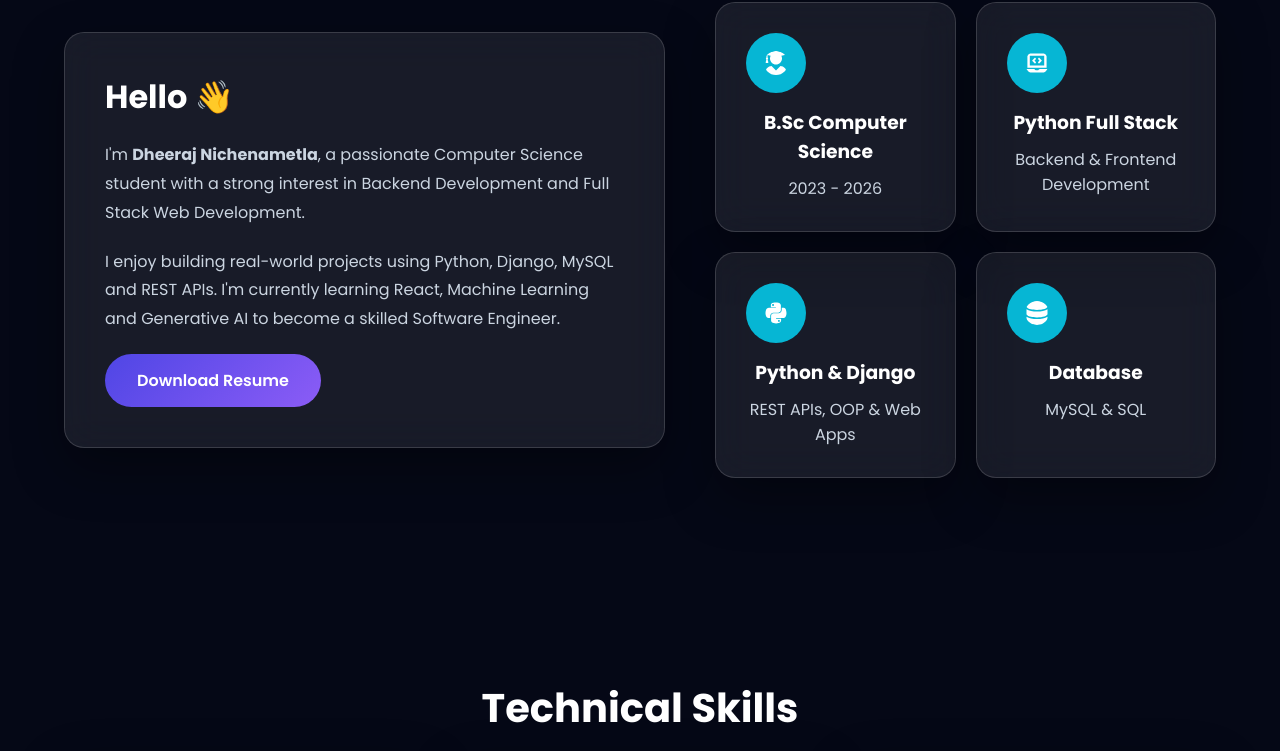
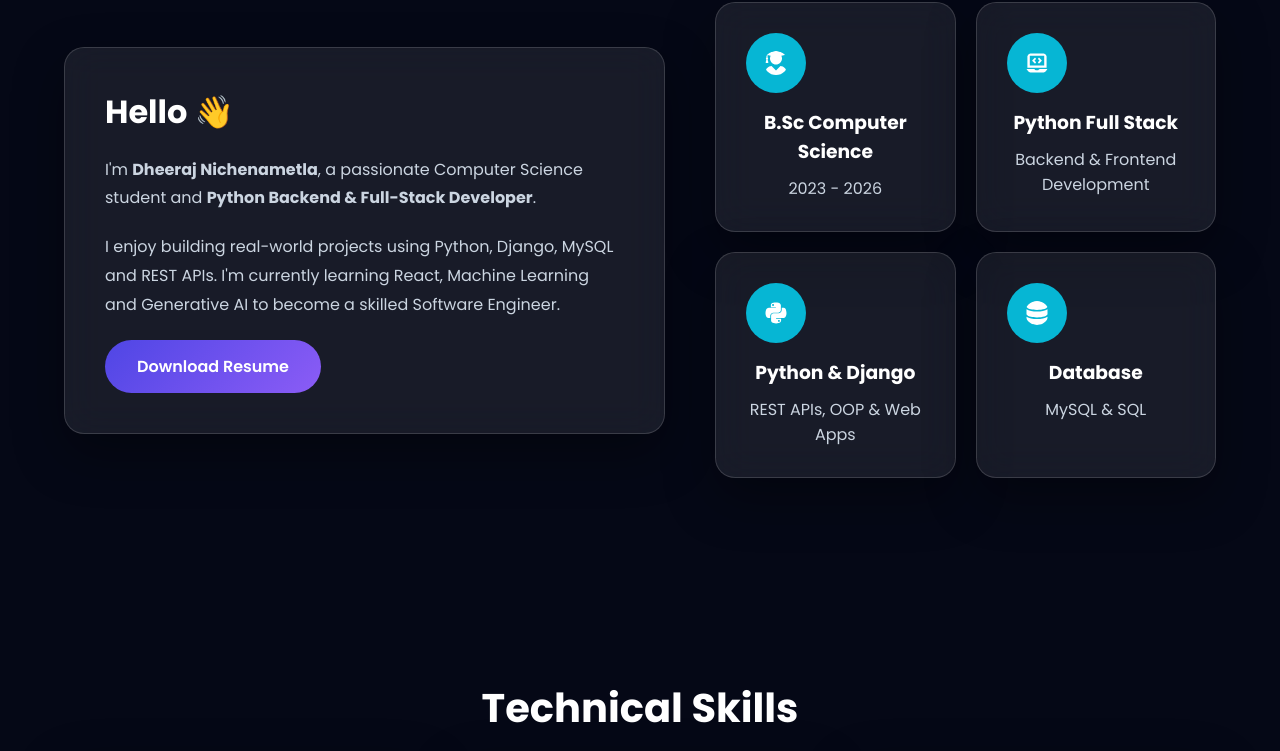
Before and after one commit to NichenametlaDheeraj/dheeraj-portfolio, a React (Vite) app: page / in a window 1280 px wide. Shown: the part 1135-1886 px from the top of the page. Built offline with nearby package versions, Linux system fonts and the light colour scheme; no server answers; the database is empty.

Commit message:
Align identity phrasing to Python Backend & Full-Stack Developer across SEO, Schema, and components

```diff
--- a/index.html
+++ b/index.html
@@ -9,15 +9,15 @@
   <meta name="viewport" content="width=device-width, initial-scale=1.0" />
 
   <!-- SEO Meta Tags -->
-  <title>Dheeraj Nichenametla | Official Portfolio | Python Backend & Full Stack Developer</title>
+  <title>Dheeraj Nichenametla | Python Backend &amp; Full-Stack Developer</title>
   <meta
     name="description"
-    content="Official personal portfolio of Dheeraj Nichenametla - Python Backend Developer, Django Developer, React Developer, Machine Learning Enthusiast, and Computer Science student. Explore projects, skills, education, and contact information."
+    content="Official personal portfolio of Dheeraj Nichenametla - Python Backend &amp; Full-Stack Developer, Django Developer, React Developer, Machine Learning Enthusiast, and Computer Science student. Explore projects, skills, education, and contact information."
   />
 
   <meta
     name="keywords"
-    content="Dheeraj Nichenametla, Nichenametla Dheeraj, Python Developer, Django Developer, React Developer, Full Stack Developer, Machine Learning, Generative AI, Computer Science, Portfolio"
+    content="Dheeraj Nichenametla, Nichenametla Dheeraj, Python Backend &amp; Full-Stack Developer, Python Developer, Django Developer, React Developer, Full Stack Developer, Machine Learning, Generative AI, Computer Science, Portfolio"
   />
 
   <meta
@@ -51,12 +51,12 @@
   <meta property="og:site_name" content="Dheeraj Nichenametla Portfolio" />
   <meta
     property="og:title"
-    content="Dheeraj Nichenametla | Official Portfolio | Python Backend Developer"
+    content="Dheeraj Nichenametla | Python Backend &amp; Full-Stack Developer"
   />
 
   <meta
     property="og:description"
-    content="Official portfolio of Dheeraj Nichenametla - Python Backend Developer, Django Developer, React Developer, and Machine Learning Enthusiast."
+    content="Official personal portfolio of Dheeraj Nichenametla - Python Backend &amp; Full-Stack Developer, Django Developer, React Developer, and Machine Learning Enthusiast."
   />
 
   <meta
@@ -87,12 +87,12 @@
 
   <meta
     name="twitter:title"
-    content="Dheeraj Nichenametla | Official Portfolio"
+    content="Dheeraj Nichenametla | Python Backend &amp; Full-Stack Developer"
   />
 
   <meta
     name="twitter:description"
-    content="Python Backend Developer | React Learner | Machine Learning & Generative AI Enthusiast."
+    content="Python Backend &amp; Full-Stack Developer | React Learner | Machine Learning &amp; Generative AI Enthusiast."
   />
 
   <meta
@@ -120,10 +120,10 @@
           "@type": "ImageObject",
           "@id": "https://dheeraj-portfolio-xr8g.vercel.app/#profileImage",
           "url": "https://dheeraj-portfolio-xr8g.vercel.app/profile.png",
-          "caption": "Dheeraj Nichenametla - Python Backend & Full Stack Developer"
+          "caption": "Dheeraj Nichenametla - Python Backend & Full-Stack Developer"
         },
-        "jobTitle": "Python Backend Developer & Full Stack Developer",
-        "description": "Passionate Computer Science student and Software Engineer focusing on Python, Django, React, REST APIs, MySQL, Machine Learning, and Generative AI.",
+        "jobTitle": "Python Backend & Full-Stack Developer",
+        "description": "Passionate Computer Science student and Python Backend & Full-Stack Developer focusing on Python, Django, React, REST APIs, MySQL, Machine Learning, and Generative AI.",
         "email": "mailto:dheerajnichenametla@gmail.com",
         "telephone": "+918019479721",
         "address": {
@@ -157,8 +157,8 @@
         "@type": "WebSite",
         "@id": "https://dheeraj-portfolio-xr8g.vercel.app/#website",
         "url": "https://dheeraj-portfolio-xr8g.vercel.app/",
-        "name": "Dheeraj Nichenametla | Official Portfolio",
-        "description": "Official personal portfolio website of Dheeraj Nichenametla - Python Developer, Django Developer, React Developer, Machine Learning Enthusiast, and Generative AI Learner.",
+        "name": "Dheeraj Nichenametla | Python Backend & Full-Stack Developer",
+        "description": "Official personal portfolio website of Dheeraj Nichenametla - Python Backend & Full-Stack Developer, Django Developer, React Developer, Machine Learning Enthusiast, and Generative AI Learner.",
         "publisher": {
           "@id": "https://dheeraj-portfolio-xr8g.vercel.app/#person"
         },
--- a/src/components/About/About.jsx
+++ b/src/components/About/About.jsx
@@ -19,8 +19,7 @@ function About() {
 
             <p>
               I'm <strong>Dheeraj Nichenametla</strong>, a passionate
-              Computer Science student with a strong interest in
-              Backend Development and Full Stack Web Development.
+              Computer Science student and <strong>Python Backend & Full-Stack Developer</strong>.
             </p>
 
             <p>
--- a/src/components/Footer/Footer.jsx
+++ b/src/components/Footer/Footer.jsx
@@ -16,7 +16,7 @@ function Footer() {
         <h2>Dheeraj Nichenametla</h2>
 
         <p>
-          Python Backend Developer | React Learner | AI Enthusiast
+          Python Backend &amp; Full-Stack Developer | React Learner | AI Enthusiast
         </p>
 
         <div className="footer-social">
--- a/src/components/Hero/Hero.jsx
+++ b/src/components/Hero/Hero.jsx
@@ -29,7 +29,7 @@ function Hero() {
 
           <TypeAnimation
             sequence={[
-              "Python Full Stack Developer",
+              "Python Backend & Full-Stack Developer",
               2000,
 
               "Django Developer",
@@ -117,7 +117,7 @@ function Hero() {
 
             <img
               src="/profile.png"
-              alt="Dheeraj Nichenametla - Python Backend & Full Stack Developer"
+              alt="Dheeraj Nichenametla - Python Backend & Full-Stack Developer"
               title="Dheeraj Nichenametla"
             />
 
```
